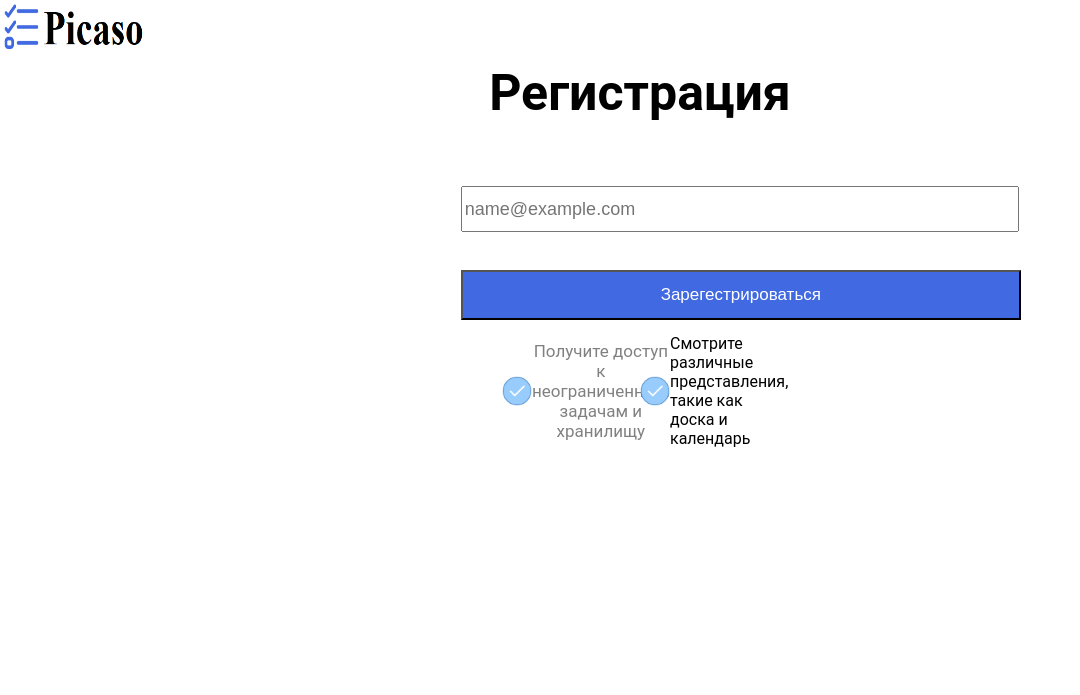
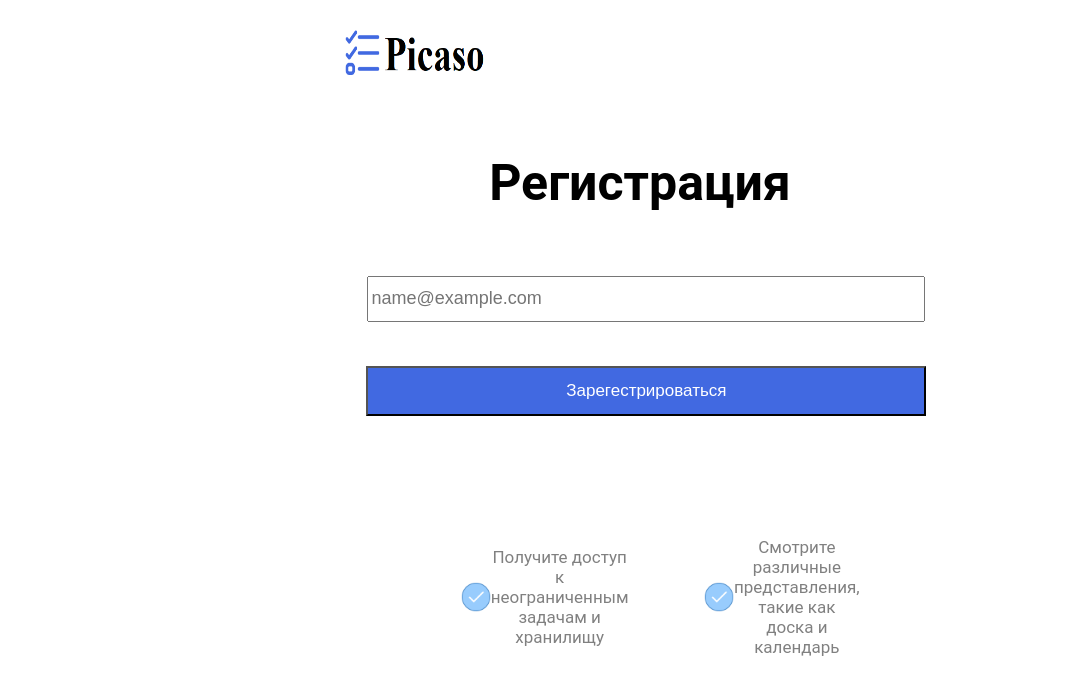
Before and after one commit to DruzhinaAnna/Diplom-2023, a Django app: page /registration in a window 1280 px wide. Shown: the top 695 px of the page, without its empty margins (0-1080 px from the left). Run offline with Django 4.2, Linux system fonts and the light colour scheme.

Commit message:
20230405 15:49

```diff
--- a/Kanban/Main/models.py
+++ b/Kanban/Main/models.py
@@ -8,6 +8,7 @@ class User(models.Model):
 
     def __str__(self):
         return self.email
+
     class Meta:
         verbose_name = 'Пользователь'
         verbose_name_plural = 'Пользователи'
--- a/Kanban/Main/templates/Main/registration.html
+++ b/Kanban/Main/templates/Main/registration.html
@@ -12,12 +12,14 @@
             align-items: center;
             justify-content: center;
         }
+
         h1 {
             color: black;
             text-align:center;
             font-size: 50px;
             margin:0 0 0 0;
            }
+
         button {
             background: #4169E1;
             color:white;
@@ -25,14 +27,22 @@
             font-size:17px;
             height: 50px;
             width: 560px;
-            margin: 3% 20% -5% 36%;
+            margin: 3.5% 20% -5% 21%;
         }
+
+        #Main{
+            align-items: center;
+            justify-content: center;
+            text-align:center;
+        }
+
         #Icons {
         display:flex;
         flex-direction:row;
-        justify-content: center;
-        margin-top:20px;
+        justify-content: space-between;
+        margin-top:120px;
         }
+
         .elem {
         display:flex;
         flex-direction:row;
@@ -40,12 +50,12 @@
         margin-right:10px;
         width:10%;
         text-justify: auto;
-}
+        color: grey;
+        font-size:17px;
         }
 
-        img{
-        margin: 0 0 5% 25%;
-        }
+
+
     </style>
     <meta charset="UTF-8">
     <meta name="viewport" content="width=device-width, initial-scale=1.0">
@@ -56,26 +66,27 @@
 </head>
 
 <body class="text-center">
-
-<img src="{% static 'images/Logo.png' %}" alt="" width="150" height="60" >
+<div id="Main">
+<img src="{% static 'images/Logo.png' %}" alt="" width="150" height="60" style="margin: 2% 0 5% -35%;" >
 <h1>Регистрация</h1>
 
     <div id="Login">
 
         <input type="email" class="form-control" id="floatingInput" placeholder="name@example.com"
-           style="margin: 5% 0 0 36%; font-size:18px;width: 550px;height: 40px;">
+               style="margin: 5% 0 0 1%; font-size:18px;width: 550px;height: 40px;">
     <button type="button" class="btn btn-success" id="submit" onclick=" FormValidation()" > Зарегестрироваться</button>
 
 
     </div>
     <div id="Icons">
-    <div class="elem">
-    <img src="{% static 'images/предложения.png' %}" alt="" width="30" height="30">
+        <div class="elem" style="margin: 0 0 0 36%;">
+            <img src="{% static 'images/предложения.png' %}"  alt="" width="30" height="30">
             <p style="color: grey; font-size:17px;text-align:center;"> Получите доступ к неограниченным задачам и хранилищу </p>
         </div>
-<div class="elem">
-<img src="{% static 'images/предложения.png' %}" alt="" width="30" height="30 >
-<p style="color: grey; font-size:17px;"> Смотрите различные представления, такие как  доска и календарь </p>
+        <div class="elem" style="margin: 0 35% 0 0;">
+            <img src="{% static 'images/предложения.png' %}"    alt="" width="30" height="30">
+            <p style="color: grey; font-size:17px;text-align:center;"> Смотрите различные представления, такие как  доска и календарь </p>
+        </div>
     </div>
 </div>
 <script>
@@ -103,5 +114,6 @@ location.href="/register";
     }
      }
     </script>
+
 </body>
 </html>
```
Also changed, not shown: Kanban/Main/templates/Main/authorization.html (+7 -12 lines), Kanban/db.sqlite3. Lines whose indentation alone changed are shown as unchanged.
